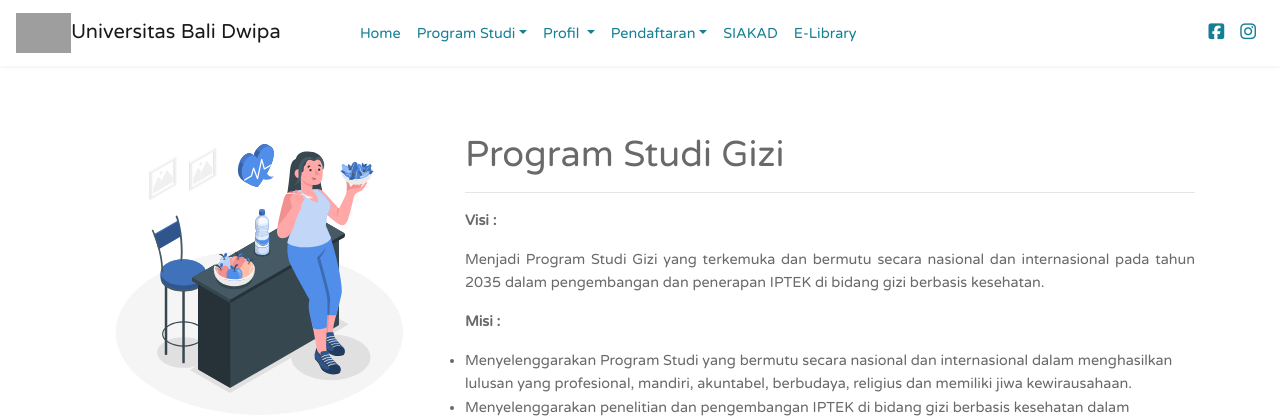
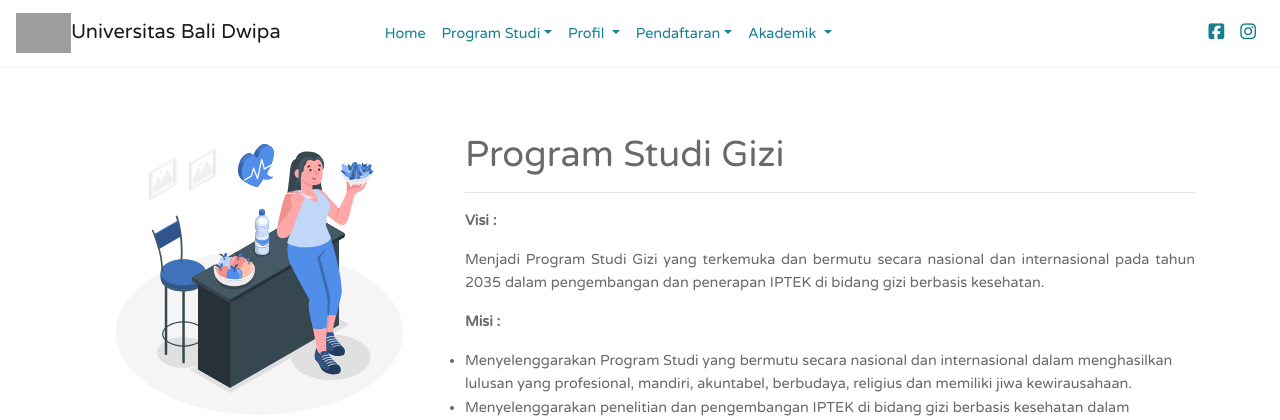
Before and after one commit to dimasdananjaya/ubad-master-site, a Laravel app: page /gizi in a window 1280 px wide. Shown: the top 420 px of the page. Run offline with Laravel 8, Linux system fonts and the light colour scheme; style sheets or scripts are compiled from the project's sources; some libraries are stand-ins or nearby versions; grey boxes are pictures that could not be loaded.

Commit message:
adding Akademika section

```diff
--- a/app/Http/Controllers/RouteController.php
+++ b/app/Http/Controllers/RouteController.php
@@ -119,4 +119,10 @@ class RouteController extends Controller
     public function biayaPerkuliahanPage(){
         return view('pages.pendaftaran.biaya-perkuliahan');
     }
+
+    //Akademik
+
+    public function kalenderAkademikPage(){
+        return view('pages.akademik.kalender-akademik');
+    }
 }
--- a/resources/views/layouts/prodi-layout.blade.php
+++ b/resources/views/layouts/prodi-layout.blade.php
@@ -143,8 +143,15 @@
                             </li>
                         </ul>
                     </li>
-                    <li class="nav-item"><a href="https://siakad.balidwipa.ac.id/" class="nav-link">SIAKAD</a></li>
-                    <li class="nav-item"><a href="https://elibrary.balidwipa.ac.id/" class="nav-link">E-Library</a></li>
+                    <li class="nav-item dropdown">
+                        <a data-toggle="dropdown" class="nav-link dropdown-toggle" href="#">Akademik <b
+                                class="caret"></b></a>
+                        <ul class="dropdown-menu">
+                            <li class="nav-item"><a href="https://siakad.balidwipa.ac.id/" class="dropdown-item">SIAKAD</a></li>
+                            <li class="nav-item"><a href="https://elibrary.balidwipa.ac.id/" class="dropdown-item">E-Library</a></li>
+                            <li class="nav-item"><a href="https://balidwipa.ac.id/kalender-akademik" class="dropdown-item">Kalender Akademik</a></li>
+                        </ul>
+                    </li>
                 </ul>
                 <ul class="nav navbar-nav navbar-right ml-auto">
                     <li class="nav-item">
--- a/routes/web.php
+++ b/routes/web.php
@@ -41,6 +41,7 @@ Route::get('/periode', 'Admin@periode')->name('periode');
 Route::get('/validated', 'RouteController@validated')->name('validated');
 Route::get('/form-pendaftaran', 'RouteController@formPendaftaran')->name('form-pendaftaran');
 Route::get('/status-pendaftaran', 'RouteController@statusPendaftaranPage')->name('status-pendaftaran');
+Route::get('/kalender-akademik', 'RouteController@kalenderAkademikPage')->name('kalender-akademik');
 
 Route::get('/marketer-page', 'RouteController@marketerPage')->name('marketer-page');
 Route::get('/kelola-marketer', 'RouteController@kelolaMarketer')->name('kelola-marketer');
```
Also changed, not shown: resources/views/layouts/admin-layout.blade.php (+10 -2 lines), resources/views/layouts/app.blade.php (+10 -2 lines), resources/views/pages/akademik/kalender-akademik.blade.php (added, +7 -0 lines), public/resources/logo/KA_2020-2021.jpg (added).
